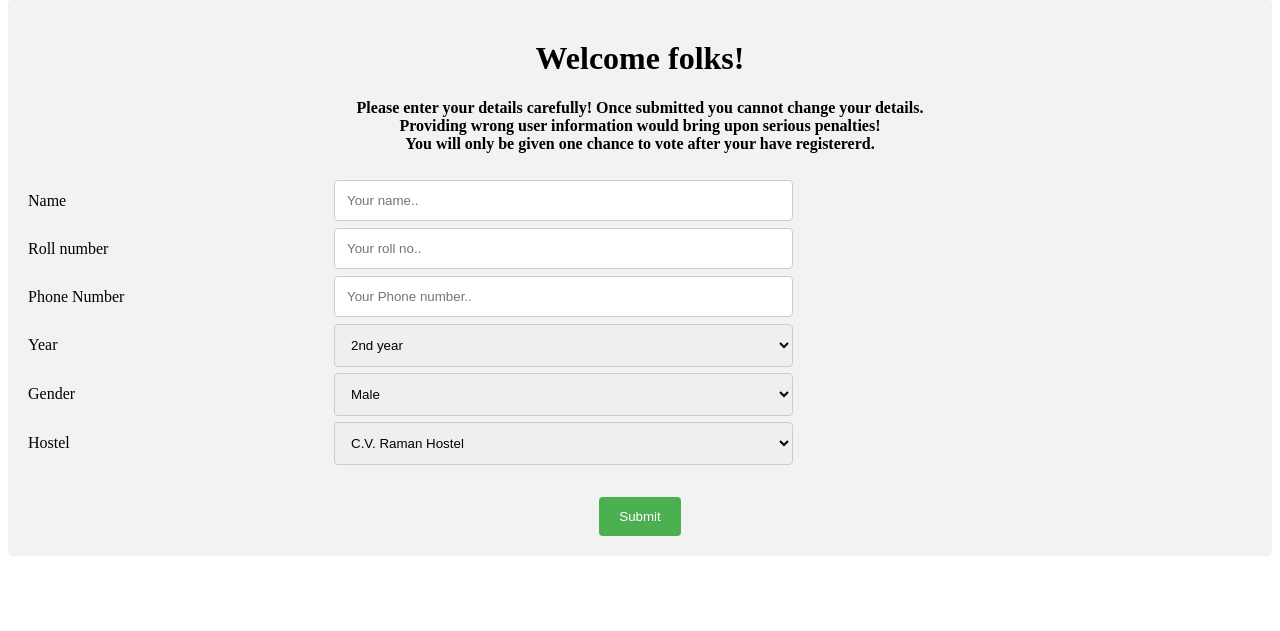
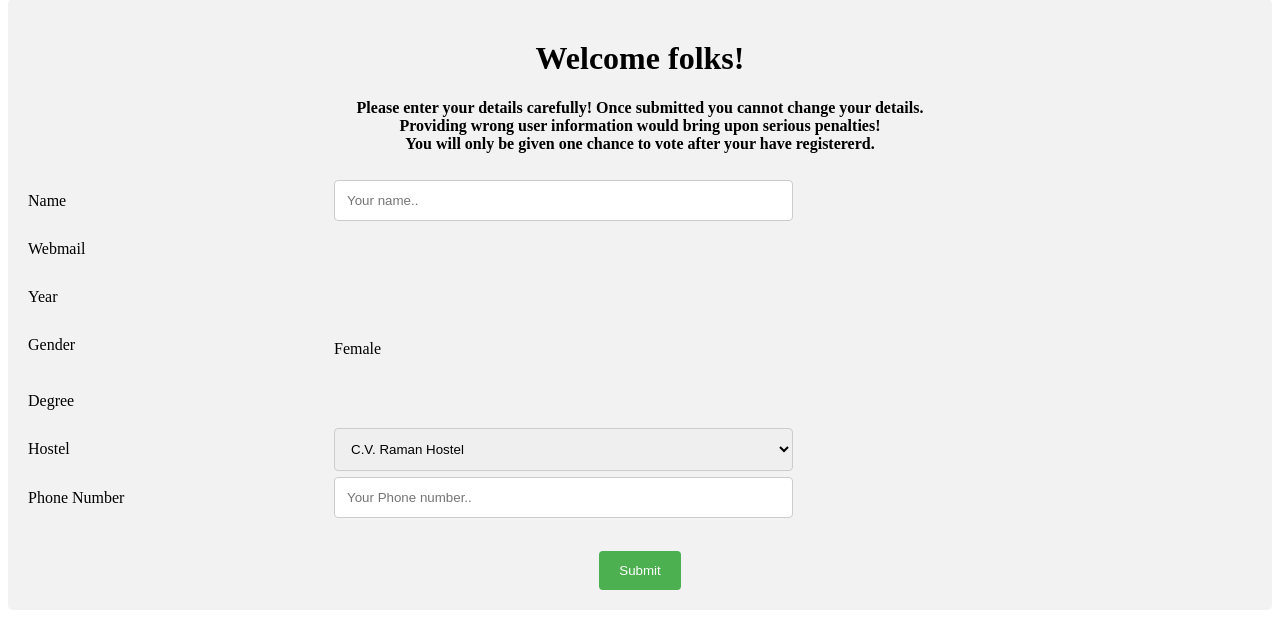
Before and after one commit to Ankit7Das/Gymkhana-Election, a PHP site: page /userDetails.php in a window 1280 px wide. Shown: the part 169-800 px from the top of the page. Run offline with PHP 8.4, Linux system fonts and the light colour scheme; the visitor is signed in with stand-in values (Sample User, id 1); data comes from the database, SQL or seed files in the repository; both versions use the stored data as it was after the commit; a stand-in replaces the project's code that opens the database connection; some libraries are stand-ins or nearby versions.

Commit message:
first part

```diff
--- a/routes/electionPage.php
+++ b/routes/electionPage.php
@@ -142,7 +142,7 @@
         <meta name="description" content="" >
         <link rel="StyleSheet" href="../public/css/election_home.css" />
         <style>
-        .navbar{
+    .navbar1 {
       display: flex;
       justify-content: center;
       align-items: center;
@@ -179,7 +179,7 @@
 
     </head>
     <body>
-        <div class="navbar">
+        <div class="navbar1">
             <img src="../public/skins/logo.png" id="logo" />
             <h1>Gymkhana Election 2020</h1>
         </div>
--- a/routes/userDetails.php
+++ b/routes/userDetails.php
@@ -3,7 +3,21 @@
 include_once '../database/database.php';
 include_once '../models/user.php';
 
-if(isset($_POST['Submit'])){
+$database = new Database();
+$db = $database->connect();
+session_start();
+
+$webmail = $_SESSION['webmail'];
+$email_sql = 'SELECT * FROM stud WHERE Email= "' . $webmail .'"';
+
+$stmt = $db->prepare($email_sql);
+$stmt->execute();
+$res = $stmt->fetch(PDO::FETCH_ASSOC);
+
+
+
+
+if (isset($_POST['Submit'])) {
   $name = trim(htmlspecialchars($_POST["firstname"]));
   $phone = trim(htmlspecialchars($_POST["Phone"]));
   $roll = strtolower(trim(htmlspecialchars($_POST["rollno"])));
@@ -11,14 +25,12 @@ $gender = htmlspecialchars($_POST["Gender"]);
   // $year = htmlspecialchars($_POST["year"]);
   $hostel = htmlspecialchars($_POST["hostel"]);
 
-if (empty($name) || empty($roll) || strlen($phone)!=10 || strlen($roll)!=8) {
+  if (empty($name) || empty($roll) || strlen($phone) != 10 || strlen($roll) != 8) {
     echo "Please enter the correct details! ";
     echo "<script> location.href='../public/error_signup.php'; </script>";
   } else {
 
-    session_start();
 
-    $webmail = $_SESSION['webmail'];
 
     //session_destroy();
     // preg_match('~_(.*?)@~', $webmail, $output);
@@ -32,14 +44,12 @@ if (empty($name) || empty($roll) || strlen($phone)!=10 || strlen($roll)!=8) {
       $_SESSION['degree'] = 1;
     }
 
-        $database = new Database();
-        $db = $database->connect();
 
-        if(substr($roll_no,0,4)=="1901")
+    if (substr($roll_no, 0, 4) == "1901")
       $year = "2nd";
-        else if(substr($roll_no,0,4)=="1801")
+    else if (substr($roll_no, 0, 4) == "1801")
       $year = "3rd";
-        else if(substr($roll_no,0,4)=="1701")
+    else if (substr($roll_no, 0, 4) == "1701")
       $year = "4th";
     else
       $year = "5th";
@@ -61,7 +71,7 @@ if (empty($name) || empty($roll) || strlen($phone)!=10 || strlen($roll)!=8) {
     // echo $user->isRegisteredUser();
 
     if ($user->isRegisteredUser()) {
-            if($user->hasVoted()){
+      if ($user->hasVoted()) {
         echo "<script> location.href='../public/error.html'; </script>";
       }
       echo "<script> location.href='../public/continue_voting.php'; </script>";
@@ -73,13 +83,13 @@ if (empty($name) || empty($roll) || strlen($phone)!=10 || strlen($roll)!=8) {
         echo "something went wrong";
       }
     }
-
   }
 }
 ?>
 
 <!DOCTYPE html>
 <html>
+
 <head>
   <meta name="viewport" content="width=device-width, initial-scale=1">
   <style>
@@ -87,7 +97,9 @@ if (empty($name) || empty($roll) || strlen($phone)!=10 || strlen($roll)!=8) {
       box-sizing: border-box;
     }
 
-input[type=text], select, textarea {
+    input[type=text],
+    select,
+    textarea {
       width: 50%;
       padding: 12px;
       border: 1px solid #ccc;
@@ -132,7 +144,8 @@ input[type=submit]:hover {
       width: 75%;
       margin-top: 6px;
     }
-.navbar{
+
+    .navbar {
       display: flex;
       justify-content: center;
       align-items: center;
@@ -143,6 +156,7 @@ input[type=submit]:hover {
       color: azure;
 
     }
+
     #logo {
       width: 15rem;
       height: 10rem;
@@ -157,11 +171,17 @@ input[type=submit]:hover {
 
     /* Responsive layout - when the screen is less than 600px wide, make the two columns stack on top of each other instead of next to each other */
     @media screen and (max-width: 600px) {
-  .col-25, .col-75, input[type=submit] {
+
+      .col-25,
+      .col-75,
+      input[type=submit] {
         width: 100%;
         margin-top: 0;
       }
-  input[type=text], select, textarea {
+
+      input[type=text],
+      select,
+      textarea {
         width: 100%;
 
       }
@@ -169,6 +189,7 @@ input[type=submit]:hover {
   </style>
 </head>
 <title>User Details</title>
+
 <body>
   <div class="navbar">
     <img src="../public/skins/logo.png" id="logo" />
@@ -191,18 +212,10 @@ input[type=submit]:hover {
       </div>
       <div class="row">
         <div class="col-25">
-        <label for="fname">Roll number</label>
+          <label for="fname">Webmail</label>
         </div>
         <div class="col-75">
-        <input type="text" id="fname" autocomplete="off" name="rollno" placeholder="Your roll no..">
-      </div>
-    </div>
-    <div class="row">
-      <div class="col-25">
-        <label for="lname">Phone Number</label>
-      </div>
-      <div class="col-75">
-        <input type="text" id="lname" name="Phone" autocomplete="off" placeholder="Your Phone number..">
+          <p><?php echo $res['Email'];?></p>
         </div>
       </div>
       <div class="row">
@@ -210,12 +223,7 @@ input[type=submit]:hover {
           <label for="country">Year</label>
         </div>
         <div class="col-75">
-        <select id="country" name="year">
-          <option value="2nd">2nd year</option>
-          <option value="3rd">3rd year</option>
-          <option value="4th">4th year</option>
-          <option value="5th">5th year</option>
-        </select>
+          <p><?php echo $res['Year'];?></p>
         </div>
       </div>
       <div class="row">
@@ -223,11 +231,28 @@ input[type=submit]:hover {
           <label for="gender">Gender</label>
         </div>
         <div class="col-75">
-          <select id="country" name="Gender">
-            <option value="Male">Male</option>
-            <option value="Female">Female</option>
-            <option value="Others">Others</option>
-          </select>
+          <p><?php if($res['Gender'] === 'm') echo "Male"; else echo "Female"?></p>
+        </div>
+      </div>
+      <div class = "row">
+        <div class="col-25">
+           <label for="country">Degree</label>
+        </div>
+        <div>
+          <div class="col-75">
+          <p><?php
+          if($res['Category'] === 'btech')
+            echo "B.Tech";
+          elseif($res['Category'] === 'mtech')
+            echo "M.Tech";
+          elseif($res['Category'] === 'msc')
+            echo "M.Sc";
+          elseif($res['Category'] === 'phd')
+            echo "PhD";
+          else
+            echo $res['Category']
+          ?></p>
+          </div>
         </div>
       </div>
       <div class="row">
@@ -242,11 +267,19 @@ input[type=submit]:hover {
           </select>
         </div>
       </div>
+      <div class="row">
+        <div class="col-25">
+          <label for="lname">Phone Number</label>
+        </div>
+        <div class="col-75">
+          <input type="text" id="lname" name="Phone" autocomplete="off" placeholder="Your Phone number..">
+        </div>
+      </div>
 
 
       <div class="row">
         <div style="display: flex; justify-content: center; margin-top: 2rem;">
-        <input type="submit" onclick="return confirm('Confirm Submission:Do You want to submit?');" value="Submit" name="Submit" id= "Submit">
+          <input type="submit" onclick="return confirm('Confirm Submission:Do You want to submit?');" value="Submit" name="Submit" id="Submit">
         </div>
 
       </div>
@@ -254,4 +287,5 @@ input[type=submit]:hover {
   </div>
 
 </body>
+
 </html>
```
Also changed, not shown: gymkhana_database.sql. Lines whose indentation alone changed are shown as unchanged.
